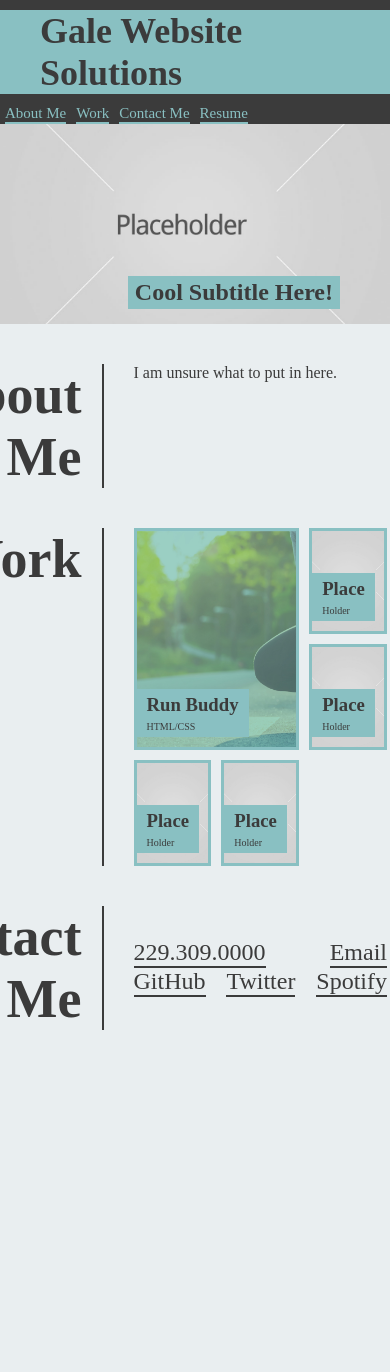
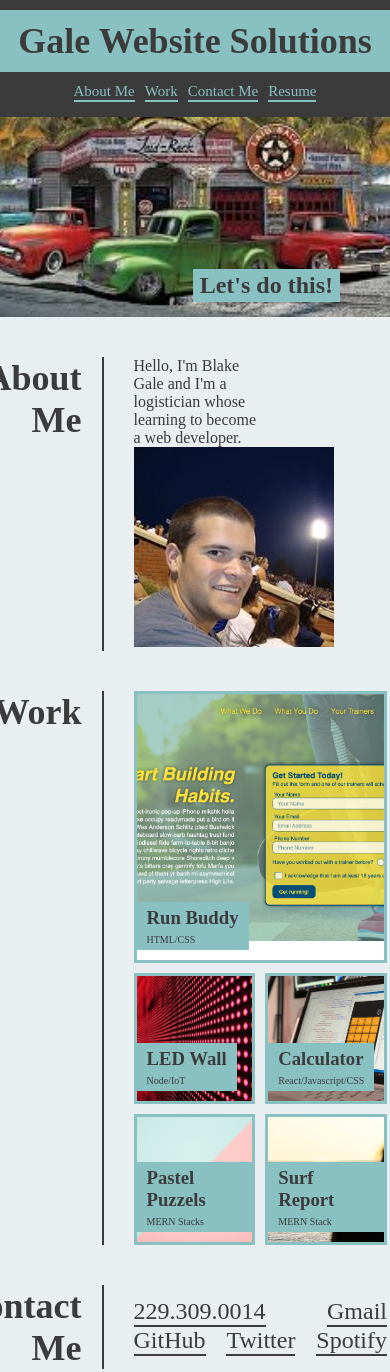
Before and after one commit to BG00924/Gale-Website-Solutions, a plain HTML site: page index.html in a window 390 px wide. Before the commit the page ends 1070 px from the top, so only its background shows below. Drawn offline with Linux system fonts and the light colour scheme.

Commit message:
finalized grid and styles for normal viewing and initiated media queries for smaller screens

```diff
--- a/Assets/CSS/styles.css
+++ b/Assets/CSS/styles.css
@@ -5,9 +5,9 @@
 }
 
 :root {
-    --primary-color:  rgb(233, 238, 240);
-    --secondary-color: rgb(59, 59, 59);
-    --tertiary-color: rgb(137, 192, 194);
+    --primary-color:  rgba(233, 238, 240, 1);
+    --secondary-color: rgba(59, 59, 59, 1);
+    --tertiary-color: rgba(137, 192, 194, 1);
 }
 /*body styles begin*/
 body {
@@ -71,7 +71,7 @@ header nav ul li a {
 .banner {
     display: flex;
     flex-wrap: wrap;
-    background-image: url(../Images/Placeholder.jpg);
+    background-image: url(../Images/ford\ \(2\).jpg);
     background-size: cover;
     background-position: center;
     height: 200px;
@@ -118,8 +118,11 @@ header nav ul li a {
 
 /*general styles end*/
 
+/*about me styles begin*/
+.intro {
+    max-width: 50%;
+}
 
-/*about me styles begin*/
 /*about me styles end*/
 
 /*work styles begin*/
@@ -141,33 +144,63 @@ header nav ul li a {
     display: flex;
     justify-content: flex-start;
     align-items: flex-end;
-    min-height: 100px;
+    background-color: var(--secondary-color);
+    background-blend-mode: soft-light;
+    min-height: 125px;
+    text-decoration: none;
 }
 
 .work-grid-item.primary {
     grid-column: 1 / 3;
     grid-row: 1 / 3;
-    background-image: url(../Images/hero-bg.jpg);
+    background-image: url(../Images/02-run-buddy.jpg);
     background-size: cover;
     background-position: center;
 }
 
-.work-grid-item.place-holder {
-    background-image: url(../Images/Placeholder.jpg);
+.work-grid-item.portfolio-1 {
+    background-image: url(../Images/02-portfolio-1.jpg);
+    background-size: cover;
+    background-position: center;
+}
+
+.work-grid-item.portfolio-2 {
+    background-image: url(../Images/02-portfolio-2.jpg);
+    background-size: cover;
+    background-position: center;
+}
+
+.work-grid-item.portfolio-3 {
+    background-image: url(../Images/02-portfolio-3.jpg);
+    background-size: cover;
+    background-position: center;
+}
+
+.work-grid-item.portfolio-4 {
+    background-image: url(../Images/02-portfolio-4.jpg);
     background-size: cover;
     background-position: center;
 }
 
 .project-title {
     background-color: var(--tertiary-color);
+    color: var(--secondary-color);
     margin-bottom: 10px;
     padding: 5px 10px;
+    z-index: 1;
 }
 
 .project-title p {
     font-size: 10px;
     padding-top: 5px;
 }
+
+.work-grid-item:hover {
+    background-color: rgba(59, 59, 59, .2);
+    transition: 1s;
+}
+
+
 /*work styles end*/
 
 /*contact me styles begin*/
@@ -196,3 +229,61 @@ header nav ul li a {
     font-size: 1.5em;
 }
 /*contact me styles end*/
+
+
+
+/* Media Query for smaller desktop screens and smaller*/
+@media screen and (max-width: 980px) {
+    .title {
+        font-size: 24px;
+    }
+}
+
+
+
+/* MEDIA QUERY FOR TABLETS AND SMALLER */
+@media screen and (max-width: 768px) {
+
+    /* reformats the grid on smaller screens*/
+
+    .work-grid-container {
+        grid-template-columns: repeat(2, 1fr);
+        grid-template-rows: repeat(4, 1fr);
+    }
+
+    .work-grid-item {
+        background-color: transparent;
+    }
+
+    .work-grid-item:hover {
+        display: none;
+    }
+    /*end grid format*/
+}
+
+
+
+  /* MEDIA QUERY FOR MOBILE PHONES AND SMALLER */
+ @media screen and (max-width: 575px) {
+
+    /* change order that sections are displayed*/
+    header {
+        justify-content: center;
+        position: relative;
+    }
+
+    header h1 {
+        width: 100%;
+        text-align: center;
+        padding: 10px;
+    }
+
+    header nav {
+        margin: 0;
+        padding-bottom: 15px;
+    }
+
+    header nav ul {
+        justify-content: center;
+    }
+}
--- a/index.html
+++ b/index.html
@@ -10,7 +10,7 @@
         <!-- Navigation -->
         <header>
             <h1>
-                <a href="/">Gale Website Solutions</a>
+                <a href="#">Gale Website Solutions</a>
             </h1>
             <nav>
                 <ul>
@@ -33,7 +33,7 @@
         <!-- Banner -->
         <section class="banner">
             <div class="subtitle">
-                <h2>Cool Subtitle Here!</h2>
+                <h2>Let's do this!</h2>
             </div>
         </section>
 
@@ -43,9 +43,14 @@
                 <h2>About </br> Me</h2>
             </div>
             <div class="about-me-text content">
-                <p>
-                    I am unsure what to put in here.
-                </p>
+                <div class="intro">
+                    <p>
+                        Hello, I'm Blake Gale and I'm a logistician whose learning to become a web developer.
+                    </p>
+                </div>
+                <div>
+                    <img src="./assets/images/profile.jpg" alt="Profile picture of myself">
+                </div>
             </div>
         </section>
 
@@ -56,36 +61,36 @@
             </div>
             <div class="work-grid-wrapper content">
                 <div class="work-grid-container">
-                    <div class="work-grid-item primary">
+                    <a href="https://bg00924.github.io/run-buddy/" class="work-grid-item primary">
                         <div class="project-title">
                             <h3>Run Buddy</h3>
                             <p>HTML/CSS</p>
                         </div>
-                    </div>
-                    <div class="work-grid-item place-holder">
+                    </a>
+                    <a href="#" class="work-grid-item portfolio-1">
                         <div class="project-title">
-                            <h3>Place</h3>
-                            <p>Holder</p>
+                            <h3>LED Wall</h3>
+                            <p>Node/IoT</p>
                         </div>
-                    </div>
-                    <div class="work-grid-item place-holder">
+                    </a>
+                    <a href="#" class="work-grid-item portfolio-2">
                         <div class="project-title">
-                            <h3>Place</h3>
-                            <p>Holder</p>
+                            <h3>Calculator</h3>
+                            <p>React/Javascript/CSS</p>
                         </div>
-                    </div>
-                    <div class="work-grid-item place-holder">
+                    </a>
+                    <a href="#" class="work-grid-item portfolio-3">
                         <div class="project-title">
-                            <h3>Place</h3>
-                            <p>Holder</p>
+                            <h3>Pastel Puzzels</h3>
+                            <p>MERN Stacks</p>
                         </div>
-                    </div>
-                    <div class="work-grid-item place-holder">
+                    </a>
+                    <a href="#" class="work-grid-item portfolio-4">
                         <div class="project-title">
-                            <h3>Place</h3>
-                            <p>Holder</p>
+                            <h3>Surf Report</h3>
+                            <p>MERN Stack</p>
                         </div>
-                    </div>
+                    </a>
                 </div>
             </div>
         </section>
@@ -100,10 +105,10 @@
                     <ul>
                         <li>
                             <!--this is not my real phone number-->
-                            <a href="tel:229-309-0000">229.309.0000</a>
+                            <a href="tel:229-309-0014">229.309.0014</a>
                         </li>
                         <li>
-                            <a href="mailto:bg00924@gmail.com">Email</a>
+                            <a href="mailto:bg00924@gmail.com">Gmail</a>
                         </li>
                         <li>
                             <a href="https://github.com/BG00924">GitHub</a>
```
Also changed, not shown: Assets/Images/02-portfolio-1.jpg (added), Assets/Images/02-portfolio-2.jpg (added), Assets/Images/02-portfolio-3.jpg (added), Assets/Images/02-portfolio-4.jpg (added), Assets/Images/02-run-buddy.jpg (added), Assets/Images/ford (2).jpg (added), Assets/Images/profile.jpg (added).
